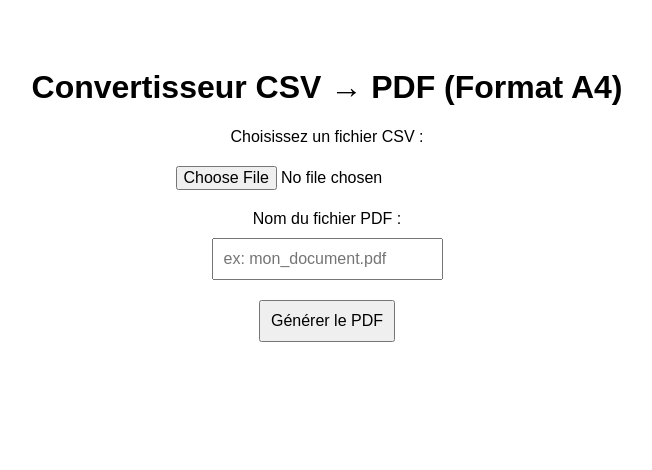
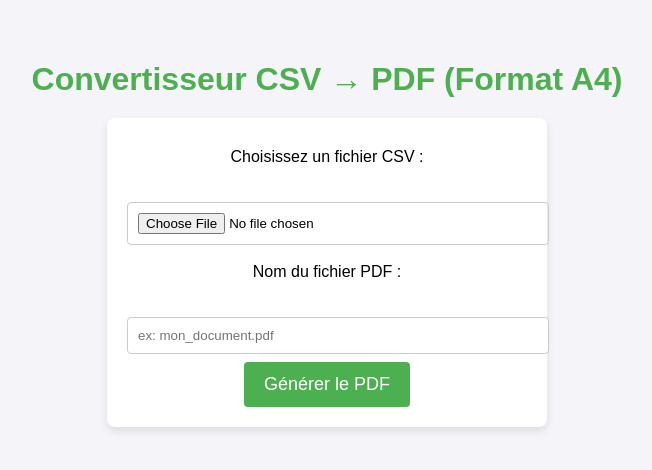
Before and after one commit to chelsea20-06/csv_to_pdf_web, a Flask app: page / in a window 1280 px wide. Shown: the top 470 px of the page, without its empty margins (313-965 px from the left). Run offline with Flask 3, Linux system fonts and the light colour scheme.

Commit message:
Amélioration de la mise en page et du style

```diff
--- a/templates/index.html
+++ b/templates/index.html
@@ -2,18 +2,58 @@
 <html lang="fr">
 <head>
     <meta charset="UTF-8">
-    <title>Générateur PDF depuis CSV</title>
+    <meta name="viewport" content="width=device-width, initial-scale=1.0">
+    <title>Convertisseur CSV → PDF (Format A4)</title>
     <style>
         body {
-            font-family: Arial, sans-serif;
+            font-family: 'Arial', sans-serif;
+            background-color: #f4f4f9;
+            margin: 0;
+            padding: 40px;
             text-align: center;
-            padding: 40px;
         }
 
-        input, button {
+        h1 {
+            color: #4CAF50;
+            font-size: 32px;
+            margin-bottom: 20px;
+        }
+
+        form {
+            background-color: #fff;
+            padding: 20px;
+            border-radius: 8px;
+            box-shadow: 0 4px 8px rgba(0, 0, 0, 0.1);
+            width: 400px;
+            margin: auto;
+        }
+
+        label {
+            display: block;
+            margin: 10px 0;
+            font-size: 16px;
+        }
+
+        input[type="file"], input[type="text"] {
+            width: 100%;
             padding: 10px;
-            margin: 10px;
-            font-size: 16px;
+            margin: 8px 0;
+            border-radius: 4px;
+            border: 1px solid #ccc;
+        }
+
+        button {
+            background-color: #4CAF50;
+            color: white;
+            padding: 12px 20px;
+            border: none;
+            border-radius: 4px;
+            cursor: pointer;
+            font-size: 18px;
+        }
+
+        button:hover {
+            background-color: #45a049;
         }
     </style>
 </head>
```
